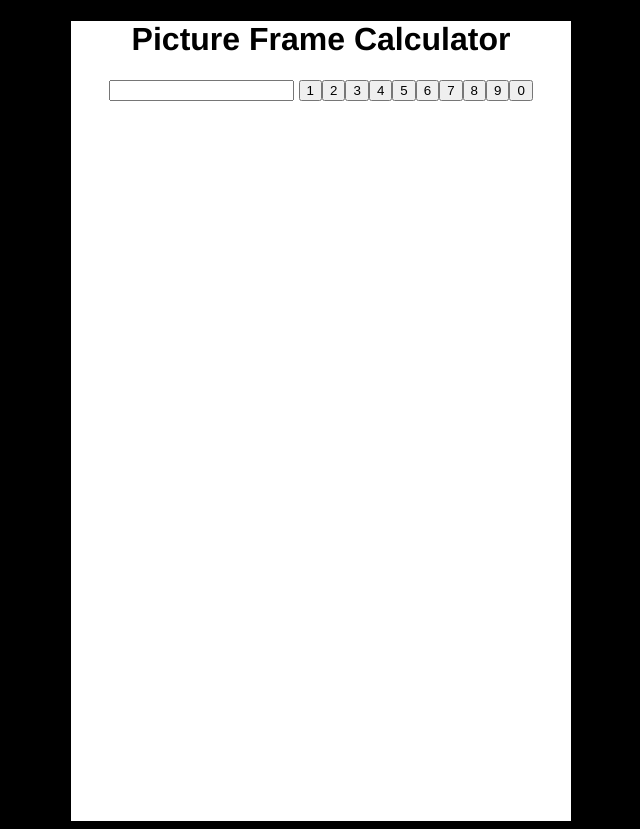
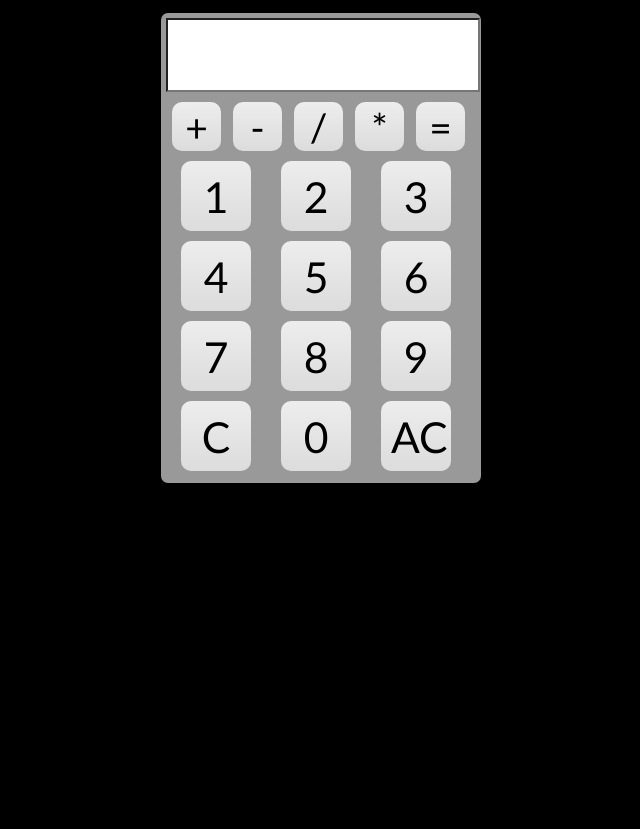
Before and after one commit to iposton/calculator, a plain HTML site: page index.html in a window 1280 px wide. Shown: the whole page, without its empty margins (319-959 px from the left). After the commit the page ends 800 px from the top, so only its background shows below. Drawn offline with nearby package versions, Linux system fonts and the light colour scheme.

Commit message:
calculator style updated

```diff
--- a/index.html
+++ b/index.html
@@ -8,30 +8,124 @@
 
   <link rel="stylesheet" href="styles.css">
 
+
+
 </head>
 <body>
 
-<main class="container">
+	<div id="calculator">
+
+	<input id="total" type="text">
+
+	<div id="operators">
+
+	<a>+</a>
+	<a>-</a>
+	<a>/</a>
+	<a>*</a>
+	<a>=</a>
+
+
+
+	</div>
+
+	<div id="numbers">
+
+		<a>1</a>
+	<a>2</a>
+	<a>3</a>
+	<a>4</a>
+	<a>5</a>
+	<a>6</a>
+	<a>7</a>
+	<a>8</a>
+	<a>9</a>
+	<a id="clear">C</a>
+	<a>0</a>
+	<a id="clearall">AC</a>
+	</div>
+
+
+
+	</div>
+
+
+
+<!-- <main id="calculate" class="container">
 
 <h1>Picture Frame Calculator</h1>
 
 
-<input type="text">
+<input id="math" type="text">
 
-<button>1</button><button>2</button><button>3</button><button>4</button><button>5</button><button>6</button><button>7</button><button>8</button><button>9</button><button>0</button>
+<input id="one" type="button" value="1"><input id="two" type="button" value="2"><input id="three" type="button" value="3"><input id="four" type="button" value="4"><input id="five" type="button" value="5"><input id="6" type="button" value="6"><input id="seven" type="button" value="7"><input id="eight" type="button" value="8"><input id="nine" type="button" value="9"><input id="zero" type="button" value="0">
+
+<p id="response"></p>
+
 
 
 
 
 
 </main>
-
+ -->
 <script>
 
+document.getElementById("button").onclick = function()
+$(document).ready(function(){
+	var testNumLength = function(number) {
+        if (number.length > 9) {
+            totaldiv.text(number.substr(number.length-9,9));
+            if (number.length > 15) {
+                number = "";
+                totaldiv.text("Err");
+            }
+        }
+    };
+	var number = "";
+    var newnumber = "";
+    var operator = "";
+    var totaldiv = $("#total");
+    totaldiv.text("0");
 
+    waldo.addEventListener("click", function()
+    $("#numbers a").not("#clear,#clearall").click(function(){
+		number += $(this).text();
+		totaldiv.text(number);
+		testNumLength(number);
+    });
+    $("#operators a").not("#equals").click(function(){
+		operator = $(this).text();
+		newnumber = number;
+		number = "";
+		totaldiv.text("0");
+    });
+    $("#clear,#clearall").click(function(){
+		number = "";
+		totaldiv.text("0");
+		if ($(this).attr("id") === "clearall") {
+			newnumber = "";
+		}
+    });
+    $("#equals").click(function(){
+		if (operator === "+"){
+			number = (parseInt(number, 10) + parseInt(newnumber,10)).toString(10);
+		} else if (operator === "-"){
+			number = (parseInt(newnumber, 10) - parseInt(number,10)).toString(10);
+		} else if (operator === "/"){
+			number = (parseInt(newnumber, 10) / parseInt(number,10)).toString(10);
+		} else if (operator === "*"){
+			number = (parseInt(newnumber, 10) * parseInt(number,10)).toString(10);
+		}
+		totaldiv.text(number);
+		testNumLength(number);
+		number = "";
+		newnumber = "";
+    });
+});
+</script>
 
-
-</script>
+<script src="https://ajax.googleapis.com/ajax/libs/jqueryui/1.8.6/jquery-ui.min.js"></script>
 
 </body>
 </html>
--- a/styles.css
+++ b/styles.css
@@ -1,18 +1,69 @@
-body {
-
-	background: black;
-	font-family: helvetica;
-	text-align: center;
-
+body, div, a {
+    padding:0;
+    margin:0;
+    font-family:"Trebuchet MS", Arial, Helvetica, sans-serif;
+    background: black;
 }
 
-.container {
+#calculator {
+	background-color: #999;
+	width: 310px;
+	height: 460px;
+	border: 3px black solid;
+	margin: 10px auto;
+	padding: 5px;
+	border-radius: 10px;
+}
 
-	width: 500px;
-	height: 700px;
-	background: white;
+#total {
+    height: 70px;
+    width: 300px;
+    margin:auto;
+    background-color:white;
+    margin-bottom: 5px;
+    text-align: right;
+    font-size: 60px;
+    padding: 0 5px;
+}
+
+#numbers, #operators {
 	margin: auto;
-	padding-bottom: 100px;
+}
 
+#operators a {
+	display: block;
+	width: 45px;
+	height: 45px;
+	float: left;
+	text-decoration: none;
+	color: black;
+	text-align: center;
+	font-size: 39px;
+	padding: 2px;
+	margin: 5px 6px;
+	background: -webkit-gradient(linear, left top, left bottom, from(#EDEDED), to(#DCDCDC));
+	background: -moz-linear-gradient(top, #EDEDED, #DCDCDC);
+	border-radius: 10px;
+}
 
+#numbers a {
+	display: block;
+	width: 50px;
+	height: 50px;
+	float: left;
+	text-decoration: none;
+	color: black;
+	text-align: center;
+	font-size: 32pt;
+	padding: 10px;
+	margin: 5px 15px;
+	background: -webkit-gradient(linear, left top, left bottom, from(#EDEDED), to(#DCDCDC));
+	background: -moz-linear-gradient(top, #EDEDED, #DCDCDC);
+	border-radius: 10px;
 }
+
+a:hover{
+    background: -webkit-gradient(linear, left top, left bottom, from(#DCDCDC), to(#EDEDED));
+    background: -moz-linear-gradient(top,  #DCDCDC,  #EDEDED);
+    filter: progid:DXImageTransform.Microsoft.gradient(startColorstr='#DCDCDC', endColorstr='#EDEDED');
+}
```
